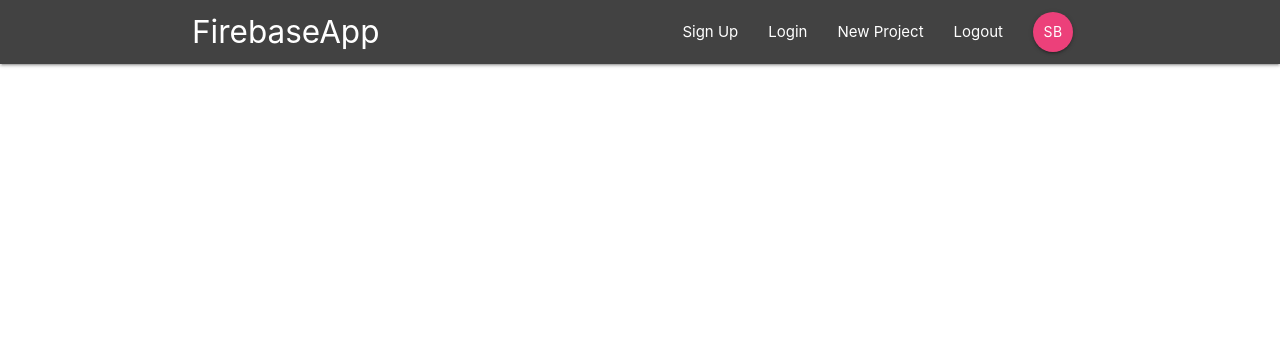
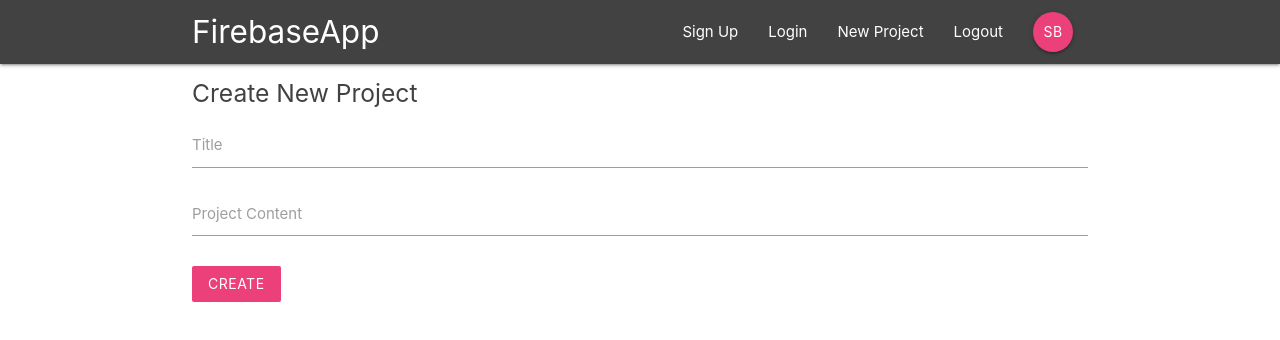
Before and after one commit to Electron-2002/Firebase-React-Redux-App, a React (Create React App) app: page /create in a window 1280 px wide. Shown: the top 340 px of the page. Built offline with nearby package versions, Linux system fonts and the light colour scheme.

Commit message:
Create Project component

```diff
--- a/src/App.js
+++ b/src/App.js
@@ -6,6 +6,7 @@ import Dashboard from './components/dashboard/Dashboard';
 import ProjectDetails from './components/projects/ProjectDetails';
 import SignIn from './components/auth/SignIn';
 import SignUp from './components/auth/SignUp';
+import CreateProject from './components/projects/CreateProject';
 
 const App = () => {
     return (
@@ -16,6 +17,7 @@ const App = () => {
                 <Route path="/project/:id" exact component={ProjectDetails} />
                 <Route path="/signin" exact component={SignIn} />
                 <Route path="/signup" exact component={SignUp} />
+                <Route path="/create" exact component={CreateProject} />
             </Switch>
         </>
     );
--- a/src/components/projects/CreateProject.js
+++ b/src/components/projects/CreateProject.js
@@ -0,0 +1,60 @@
+import React, { useState } from 'react';
+
+const CreateProject = () => {
+    const [formFields, setFormFields] = useState({
+        title: '',
+        content: '',
+    });
+
+    const changeHandler = (e) => {
+        setFormFields({
+            ...formFields,
+            [e.target.name]: e.target.value,
+        });
+    };
+
+    const submitHandler = (e) => {
+        e.preventDefault();
+        console.log(formFields);
+    };
+
+    return (
+        <div className="container">
+            <form onSubmit={submitHandler} className="white">
+                <h5 className="grey-text text-darken-3">Create New Project</h5>
+                <div className="input-field">
+                    <label htmlFor="title">Title</label>
+                    <input
+                        type="text"
+                        name="title"
+                        id="title"
+                        onChange={changeHandler}
+                        value={formFields.title}
+                    />
+                </div>
+
+                <div className="input-field">
+                    <label htmlFor="content">Project Content</label>
+                    <textarea
+                        name="content"
+                        id="content"
+                        onChange={changeHandler}
+                        value={formFields.content}
+                        className="materialize-textarea"
+                    />
+                </div>
+
+                <div className="input-field">
+                    <button
+                        className="btn pink lighten-1 z-depth-0"
+                        type="submit"
+                    >
+                        Create
+                    </button>
+                </div>
+            </form>
+        </div>
+    );
+};
+
+export default CreateProject;
```
